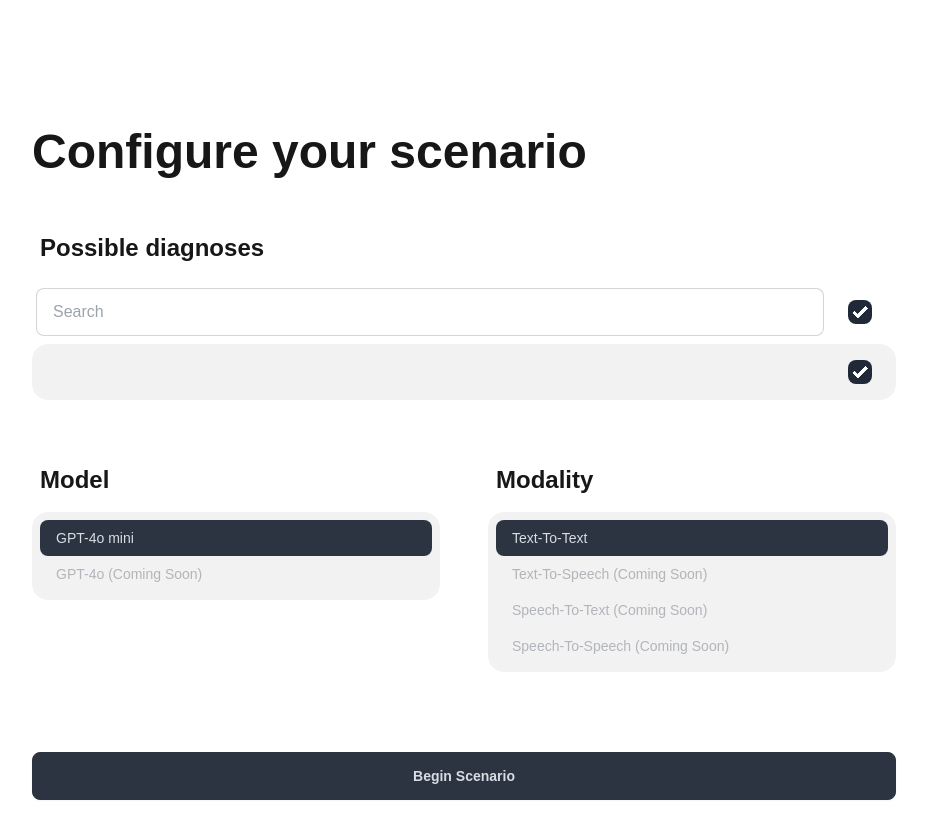
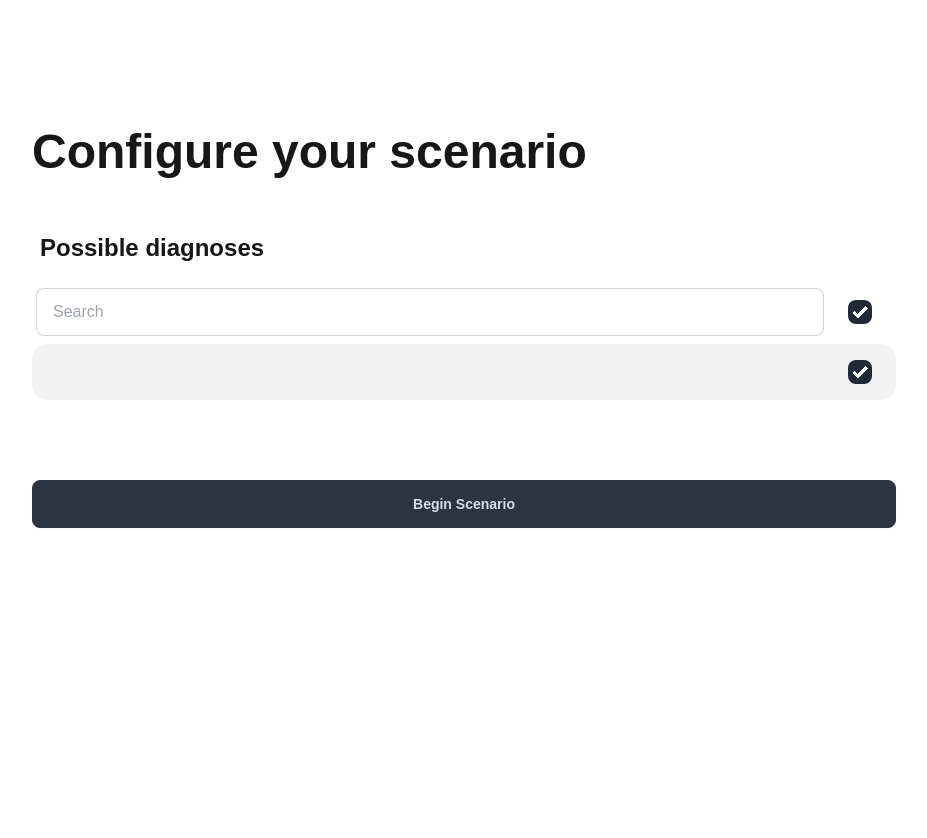
Before and after one commit to kippsss/medisim_ai, a Next.js app: page /setup in a window 1280 px wide. Shown: the whole page, without its empty margins (176-1103 px from the left). After the commit the page ends 800 px from the top, so only its background shows below. Built offline with nearby package versions, Linux system fonts and the light colour scheme.

Commit message:
remove model setup

```diff
--- a/src/app/setup/page.tsx
+++ b/src/app/setup/page.tsx
@@ -97,10 +97,10 @@ export default function Setup() {
         </div>
 
         {/* MODEL RELATED */}
-        <div className="flex gap-12 flex-col lg:flex-row">
+        {/* <div className="flex gap-12 flex-col lg:flex-row">
           <SetupModel model={model} setModel={setModel} />
           <SetupModality modality={modality} setModality={setModality} />
-        </div>
+        </div> */}
       </div>
 
       {/* ACTION BUTTON */}
```
